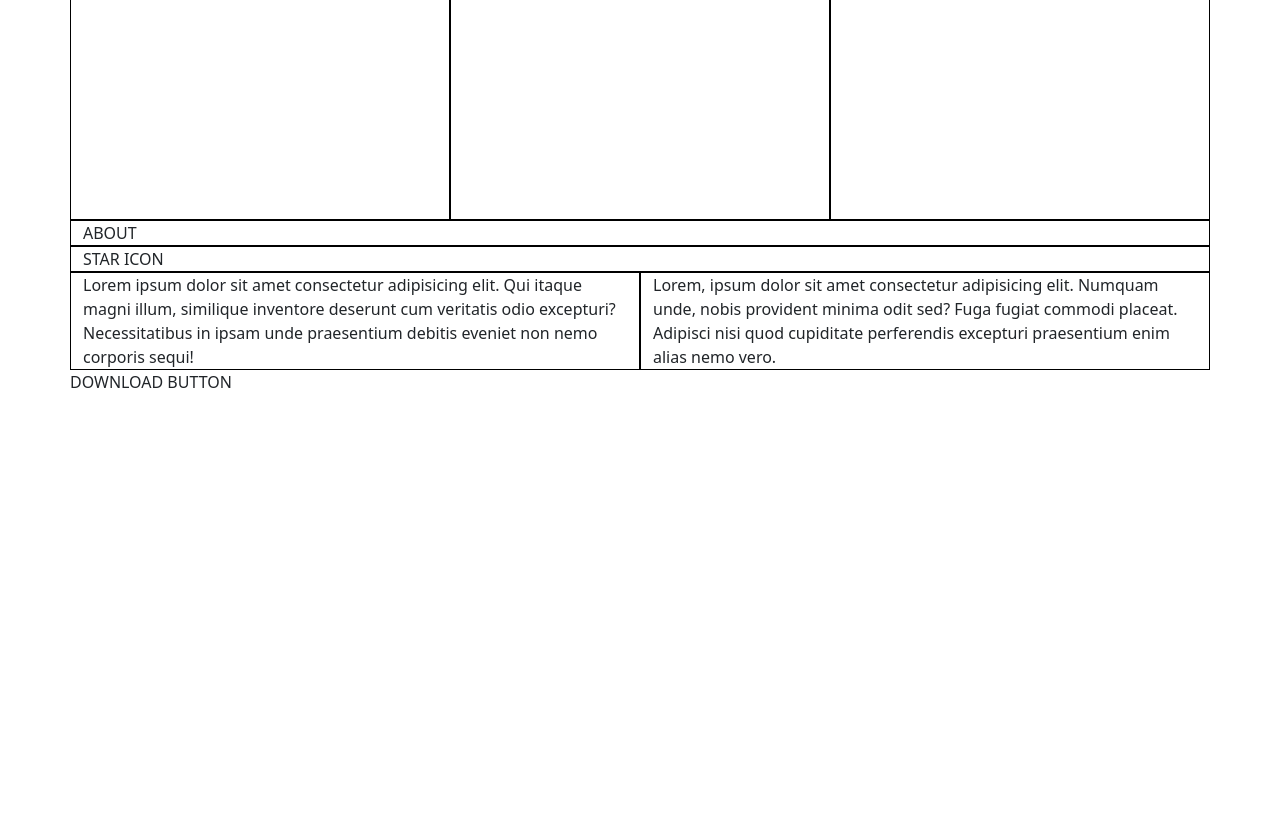
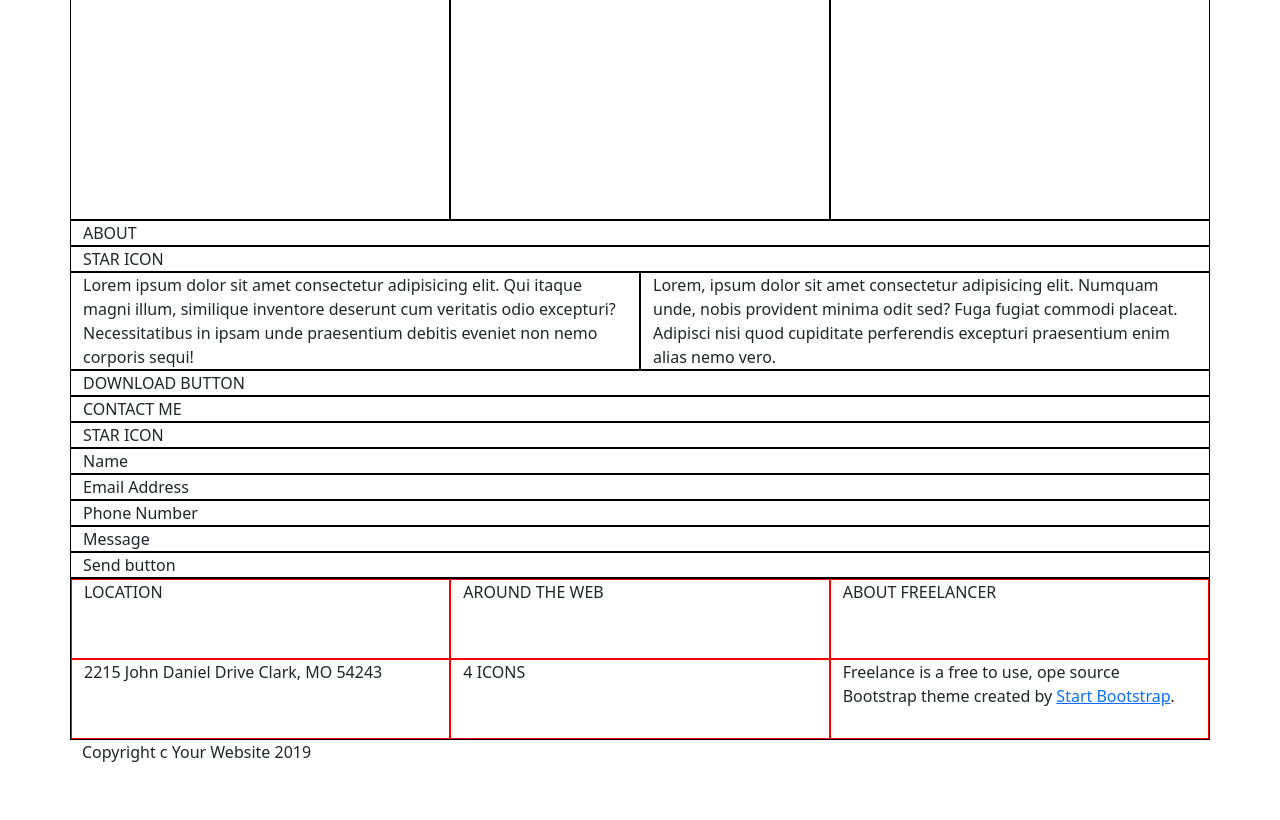
Before and after one commit to Neeiser/html-css-bootstrap-freelancer, a plain HTML site: page Index.html in a window 1280 px wide. Shown: the part 982-1802 px from the top of the page. Before the commit the page ends 1376 px from the top, so only its background shows below. Drawn offline with nearby package versions, Linux system fonts and the light colour scheme.

Commit message:
Struttura completa e tutti i breakpoint impostati

```diff
--- a/Index.html
+++ b/Index.html
@@ -70,13 +70,50 @@
                 <div class="col-xs-12 col-md-6">Lorem ipsum dolor sit amet consectetur adipisicing elit. Qui itaque magni illum, similique inventore deserunt cum veritatis odio excepturi? Necessitatibus in ipsam unde praesentium debitis eveniet non nemo corporis sequi!</div>
                 <div class="col-xs-12 col-md-6">Lorem, ipsum dolor sit amet consectetur adipisicing elit. Numquam unde, nobis provident minima odit sed? Fuga fugiat commodi placeat. Adipisci nisi quod cupiditate perferendis excepturi praesentium enim alias nemo vero.</div>
             </div>
-            <div class="row">DOWNLOAD BUTTON</div>
+            <div class="row">
+                <div class="col">DOWNLOAD BUTTON</div>
+            </div>
         </section>
-        <section></section> <!-- CONTANCT ME -->
+        <section class="container"> <!-- CONTANCT ME -->
+            <div class="row">
+                <div class="col-12">CONTACT ME</div>
+                <div class="col-12">STAR ICON</div>
+                <div class="col-12">Name</div>
+                <div class="col-12">Email Address</div>
+                <div class="col-12">Phone Number</div>
+                <div class="col-12">Message</div>
+                <div class="col-12">Send button</div>
+            </div>
+        </section>
     </main>
     <footer>
-        <section></section> <!-- LOCATION -->
-        <section></section> <!-- COPYRIGHT -->
+        <section class="container"> <!-- LOCATION -->
+            <div class="row out-row">
+                <div class="col-xs-12 col-md-4">
+                    <div class="row nested-row">
+                        <div class="col-12">LOCATION</div>
+                        <div class="col-12">2215 John Daniel Drive Clark, MO 54243</div>
+                    </div>
+                </div>
+                <div class="col-xs-12 col-md-4">
+                    <div class="row nested-row">
+                        <div class="col-12">AROUND THE WEB</div>
+                        <div class="col-12">4 ICONS</div>
+                    </div>
+                </div>
+                <div class="col-xs-12 col-md-4">
+                    <div class="row nested-row">
+                        <div class="col-12">ABOUT FREELANCER</div>
+                        <div class="col-12">Freelance is a free to use, ope source Bootstrap theme created by <a href="#">Start Bootstrap</a>.</div>
+                    </div>
+                </div>
+            </div>
+        </section>
+        <section class="container copyright"> <!-- COPYRIGHT -->
+            <div class="row">
+                <div class="col">Copyright c Your Website 2019</div>
+            </div>
+        </section>
     </footer>
 </body>
 </html>
--- a/css/style.css
+++ b/css/style.css
@@ -52,10 +52,32 @@ MAIN
 ***********************************
 */
 
-.row div{
+main .row div{
     border: 1px solid black;
 }
 
-.main3 div{
+main .main3 div{
     height: 250px;
 }
+
+
+/*
+***********************************
+FOOTER
+***********************************
+*/
+
+
+footer .out-row{
+    height: 4   00px;
+    border: 1px solid black;
+}
+
+footer .nested-row div{
+    border: 1px solid red;
+    height: 80px;
+}
+
+footer .copyright .row{
+    height: 80px;
+}
```
